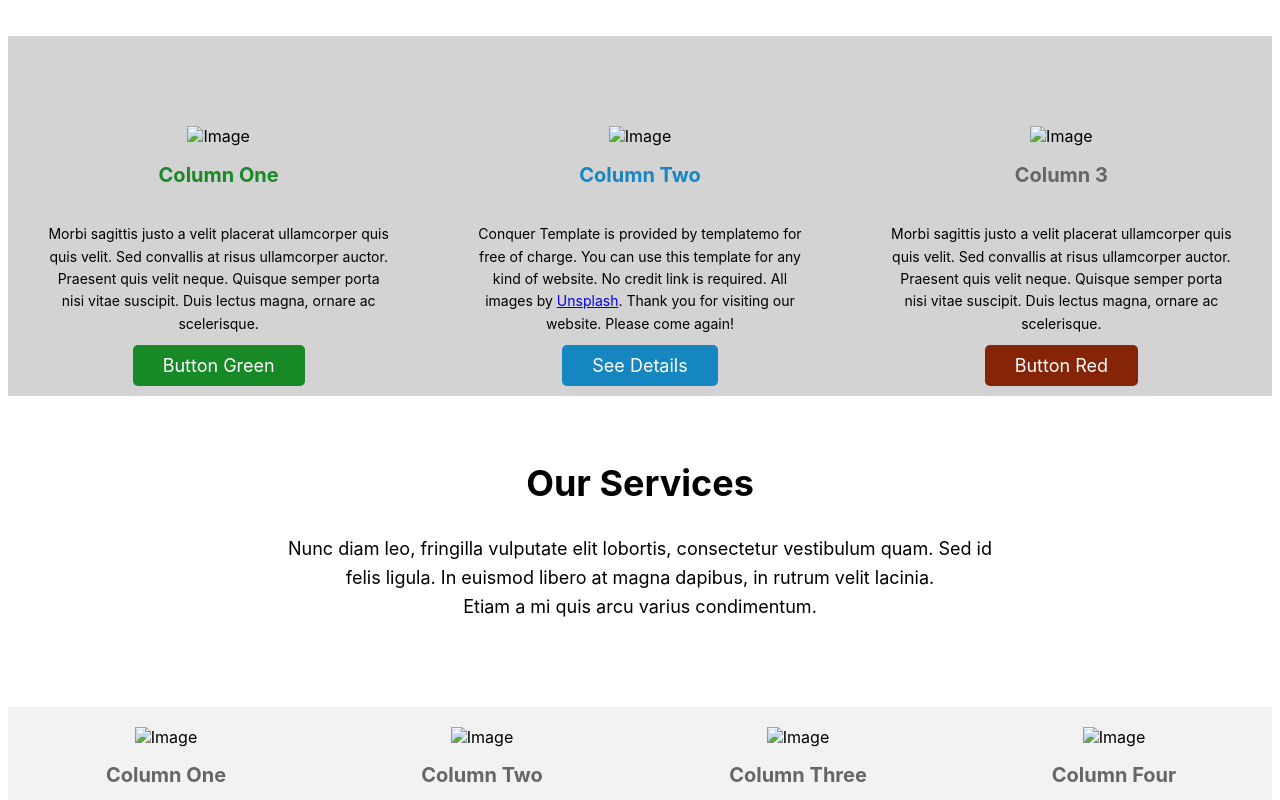
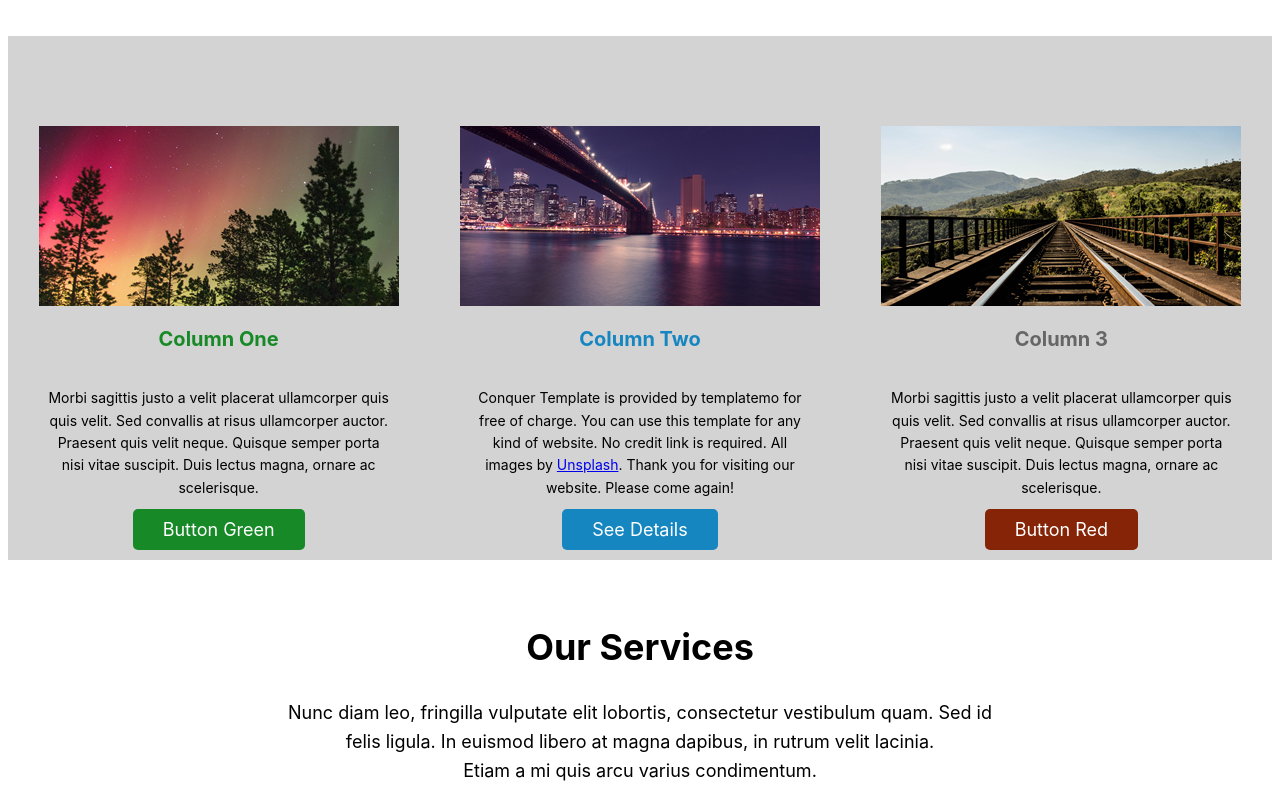
Before and after one commit to SHA888/SHA888.github.io, a plain HTML site: page index.html in a window 1280 px wide. Shown: the part 820-1620 px from the top of the page. Drawn offline with Linux system fonts and the light colour scheme.

Commit message:
Update index.html

```diff
--- a/index.html
+++ b/index.html
@@ -50,7 +50,7 @@
 			<div class="container-1">
 				<div class="col-sm-1">
 					<div class="feature-content">
-						<img src="img/1-1.jpg" alt="Image">
+						<img src="1-1.jpg" alt="Image">
 						<h2 class="feature-content-title green-text">Column One</h2>
 						<p class="feature-content-description">Morbi sagittis justo a velit placerat ullamcorper
 							quis quis velit. Sed convallis at risus ullamcorper auctor. Praesent quis velit neque.
@@ -61,7 +61,7 @@
 				</div>
 				<div class="col-sm-2">
 					<div class="feature-content">
-						<img src="img/1-2.jpg" alt="Image">
+						<img src="1-2.jpg" alt="Image">
 						<h2 class="feature-content-title blue-text">Column Two</h2>
 						<p class="feature-content-description">Conquer Template is provided by templatemo for free
 							of charge. You can use this template for any kind of website. No credit link is
@@ -72,7 +72,7 @@
 				</div>
 				<div class="col-sm-3">
 					<div class="feature-content">
-						<img src="img/1-3.jpg" alt="Image">
+						<img src="1-3.jpg" alt="Image">
 						<h2 class="feature-content-title red-text">Column 3</h2>
 						<p class="feature-content-description">Morbi sagittis justo a velit placerat ullamcorper
 							quis quis velit. Sed convallis at risus ullamcorper auctor. Praesent quis velit neque.
@@ -109,7 +109,7 @@
 		<!-- Start Testimornial Area -->
 		<div class="container-4">
 			<div class="testimonial-content1">
-				<img src="img/4-1.jpg" alt="Image">
+				<img src="4-1.jpg" alt="Image">
 				<h2>Column One</h2>
 				<p>Ut ac odio scelerisque ante ornare commodo. Sed faucibus dui libero, in tincidunt purus
 					pretium quis.</p>
@@ -118,7 +118,7 @@
 				<p id="redd"></p>
 			</div>
 			<div class="testimonial-content2">
-				<img src="img/4-2.jpg" alt="Image">
+				<img src="4-2.jpg" alt="Image">
 				<h2>Column Two</h2>
 				<p>Ut ac odio scelerisque ante ornare commodo. Sed faucibus dui libero, in tincidunt purus
 					pretium quis.</p>
@@ -127,7 +127,7 @@
 				<p id="redd"></p>
 			</div>
 			<div class="testimonial-content3">
-				<img src="img/4-3.jpg" alt="Image">
+				<img src="4-3.jpg" alt="Image">
 				<h2>Column Three</h2>
 				<p>Ut ac odio scelerisque ante ornare commodo. Sed faucibus dui libero, in tincidunt purus
 					pretium quis.</p>
@@ -136,7 +136,7 @@
 				<p id="redd"></p>
 			</div>
 			<div class="testimonial-content4">
-				<img src="img/4-4.jpg" alt="Image">
+				<img src="4-4.jpg" alt="Image">
 				<h2>Column Four</h2>
 				<p>Ut ac odio scelerisque ante ornare commodo. Sed faucibus dui libero, in tincidunt purus
 					pretium quis.</p>
@@ -152,9 +152,8 @@
 		<!-- Start Big Column -->
 		<section>
 			<div class="container-5">
-
 				<div class="tm-box">
-					<img src="img/4-5.jpg" alt="Image" class="img-responsive">
+					<img src="4-5.jpg" alt="Image" class="img-responsive">
 					<div class="tm-box-description">
 						<h2>Feature Content</h2>
 						<p class="tm-box-p">Lorem ipsum dolor sit amet, consectetur adipiscing elit. Nam
```
